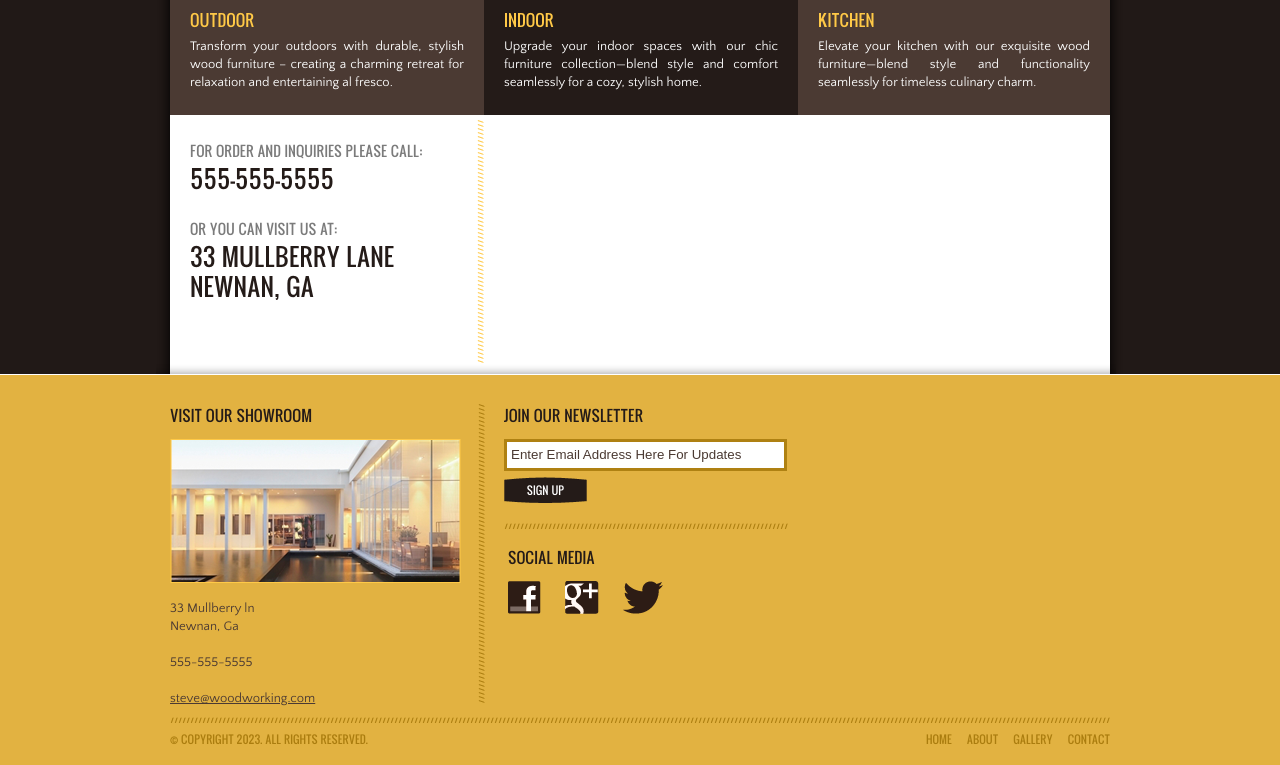
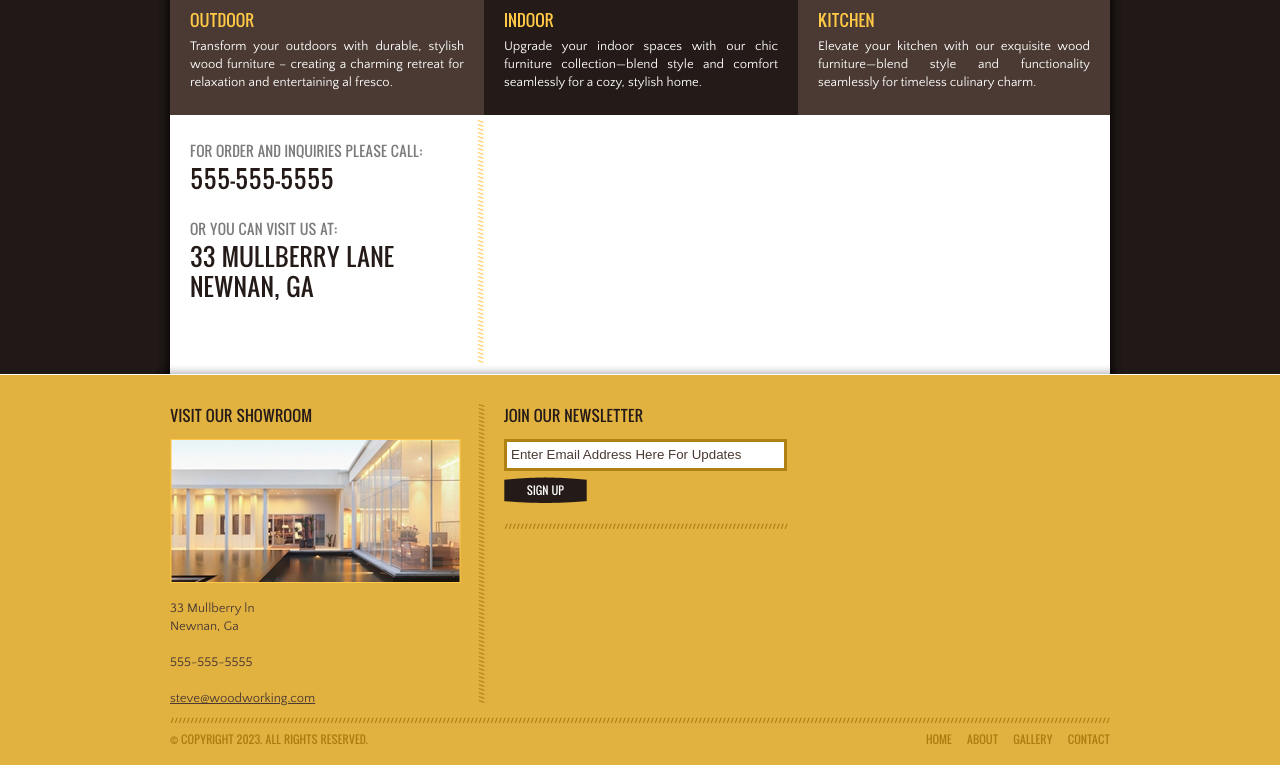
Before and after one commit to somesideprojects/somesideprojects.github.io, a plain HTML site: page index.html in a window 1280 px wide. Shown: the part 724-1489 px from the top of the page. Drawn offline with Linux system fonts and the light colour scheme.

Commit message:
Update index.html

```diff
--- a/index.html
+++ b/index.html
@@ -105,10 +105,7 @@
 						<input type="text" value="Enter Email Address Here For Updates" onBlur="javascript:if(this.value==''){this.value=this.defaultValue;}" onFocus="javascript:if(this.value==this.defaultValue){this.value='';}">
 						<input type="submit" value="Sign up" class="btn2" />
 					</form>
-					<div id="connect">
-						<h4>Social Media</h4>
-						<a href="http://freewebsitetemplates.com/go/facebook/" target="_blank" class="facebook"></a> <a href="http://freewebsitetemplates.com/go/googleplus/" target="_blank" class="googleplus"></a> <a href="http://freewebsitetemplates.com/go/twitter/" target="_blank" class="twitter"></a>
-					</div>
+
 				</div>
 			</div>
 			<ul class="navigation">
```
